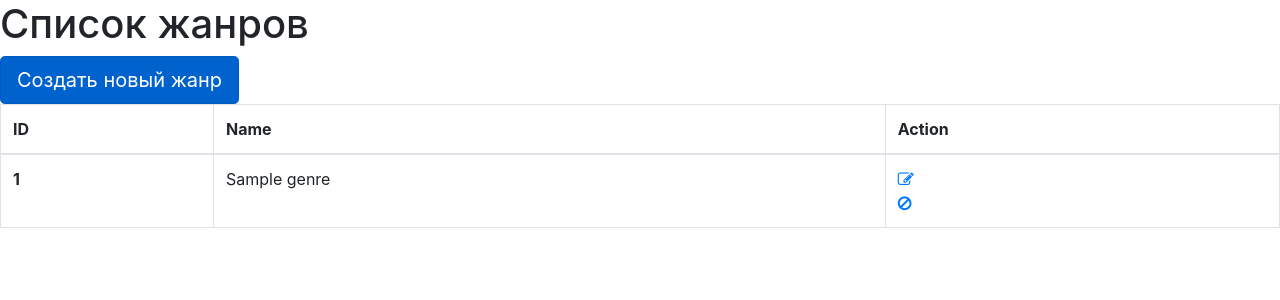
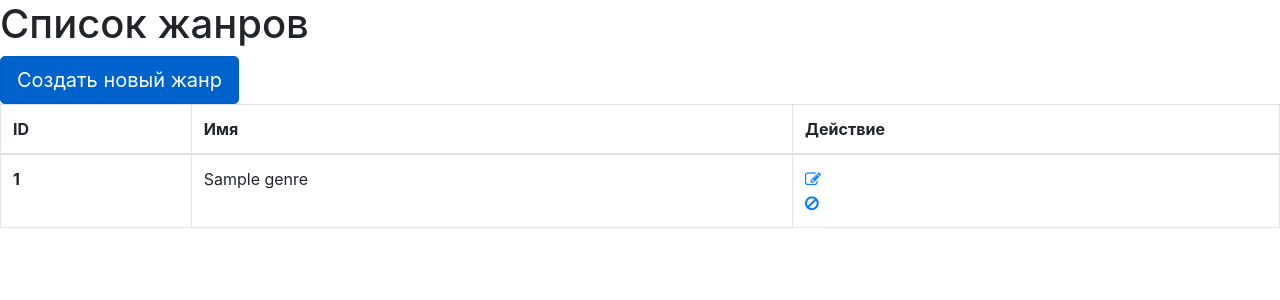
Before and after one commit to SergelAleksandr/Django, a Django app: page /list_genre/ in a window 1280 px wide. Shown: the top 300 px of the page. Run offline with Django 3.2, Linux system fonts and the light colour scheme; tables that the repository leaves empty hold one stand-in row (values such as "Sample post"); some libraries are stand-ins or nearby versions.

Commit message:
bookshop1

```diff
--- a/src/testapp/templates/testapp/list_genre.html
+++ b/src/testapp/templates/testapp/list_genre.html
@@ -14,8 +14,8 @@
         <thead>
             <tr>
                 <th scope="col">ID</th>
-                <th scope="col">Name</th>
-                <th scope="col">Action</th>
+                <th scope="col">Имя</th>
+                <th scope="col">Действие</th>
             </tr>
         </thead>
         <tbody>
```
